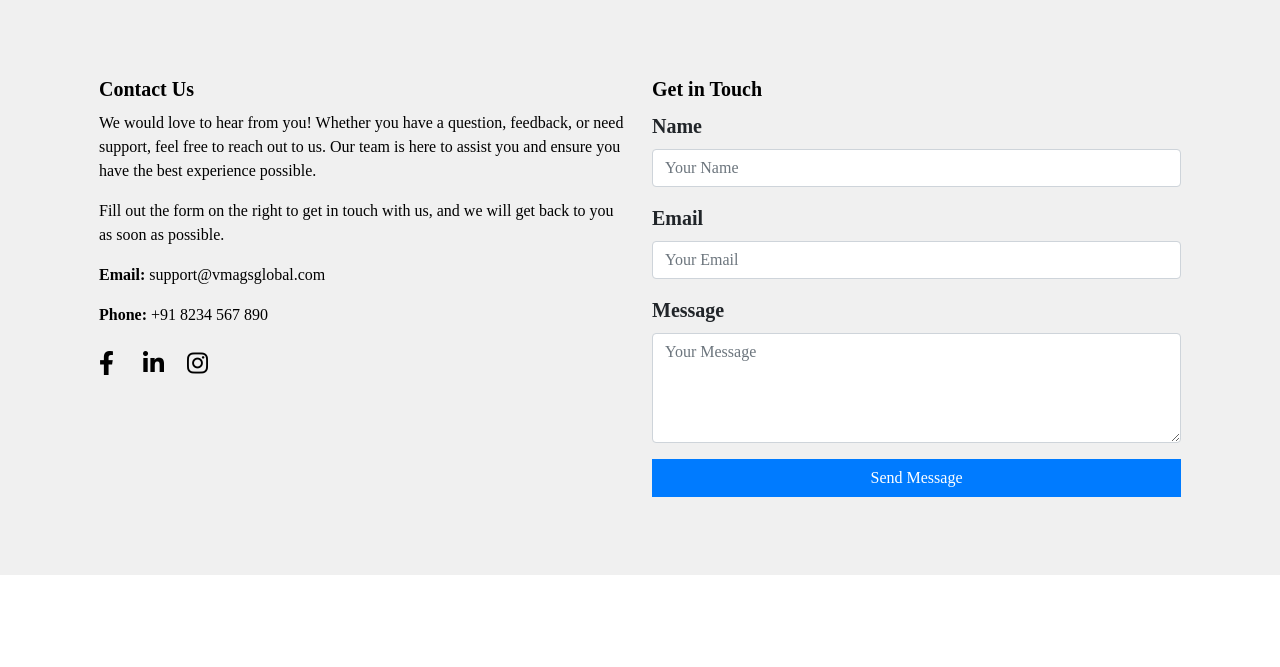
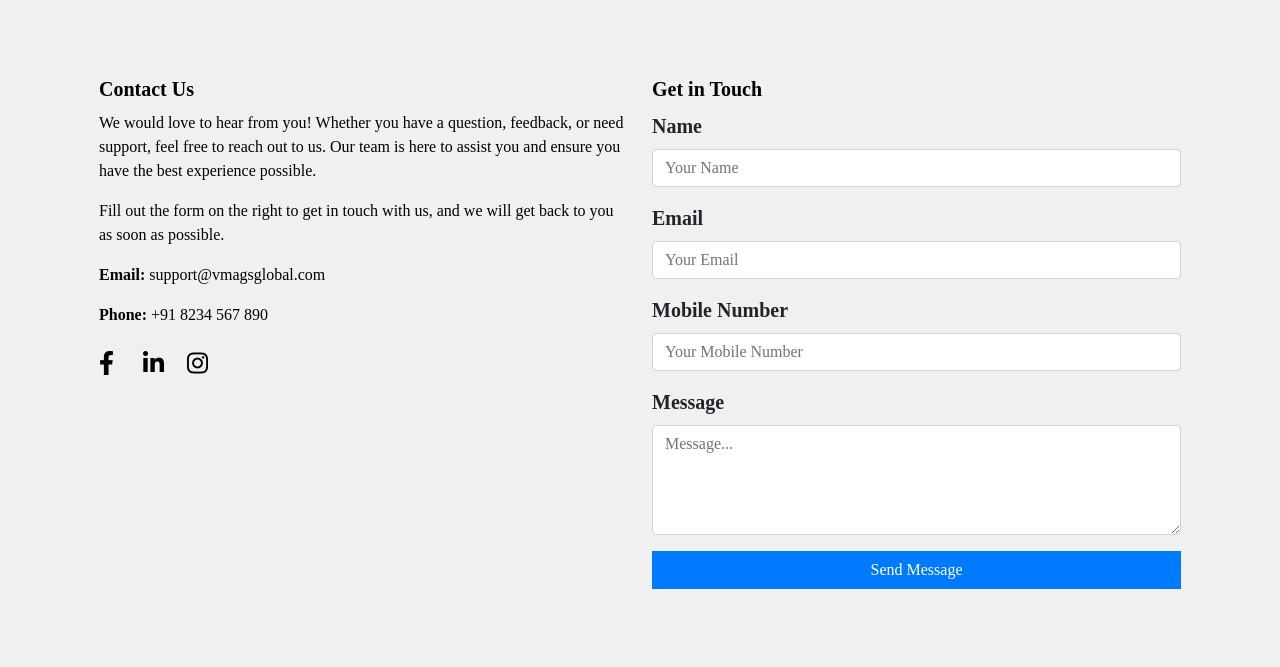
Before and after one commit to AakashRanga/WorkFlowMs, a PHP site: page /my-websocket/digi/blog.php in a window 1280 px wide. Shown: the part 2220-2887 px from the top of the page. Before the commit the page ends 2795 px from the top, so only its background shows below. Run offline with PHP 8.4, Linux system fonts and the light colour scheme.

Commit message:
contact api

```diff
--- a/digi/footer-section.php
+++ b/digi/footer-section.php
@@ -27,24 +27,125 @@
                 <!-- Form Side -->
                 <div class="col-md-6 form-side">
                     <h2 style="color:black">Get in Touch</h2>
-                    <form>
+                    <form id="contactForm" method="POST">
                         <div class="mb-3">
                             <label for="name" class="form-label">Name</label>
-                            <input type="text" class="form-control" id="name" placeholder="Your Name" required>
+                            <input type="text" name="name" class="form-control" id="name" placeholder="Your Name" required>
                         </div>
                         <div class="mb-3">
                             <label for="email" class="form-label">Email</label>
-                            <input type="email" class="form-control" id="email" placeholder="Your Email" required>
+                            <input type="email" name="email" class="form-control" id="email" placeholder="Your Email" required>
+                        </div>
+                        <div class="mb-3">
+                            <label for="mobno" class="form-label">Mobile Number </label>
+                            <input type="text" name="mobile" class="form-control" id="mobile" placeholder="Your Mobile Number" required>
                         </div>
                         <div class="mb-3">
                             <label for="message" class="form-label">Message</label>
-                            <textarea class="form-control" id="message" rows="4" placeholder="Your Message"
+                            <textarea class="form-control" name="message" id="message" rows="4" placeholder="Message..."
                                 required></textarea>
                         </div>
-                        <button type="submit" class="btn btn-primary w-100">Send Message</button>
+                        <button type="submit" class="btn btn-primary w-100" id="contactBtn">Send Message</button>
                     </form>
                 </div>
             </div>
         </div>
     </section>
 </footer>
+
+<script src="https://code.jquery.com/jquery-3.6.0.min.js"></script>
+
+<script>
+    $('#contactForm').on('submit', function(e) {
+        e.preventDefault(); // Prevent the default form submission
+
+        let formData = {
+            name: $('#name').val().trim(),
+            mobile: $('#mobile').val().trim(),
+            email: $('#email').val().trim(),
+            message: $('#message').val().trim(),
+            broucher: 'Normal Footer Contact'
+        };
+
+        // Frontend validation
+        if (formData.name === "" || formData.mobile === "" || formData.email === "" || formData.message === "") {
+            alert('All fields are required!');
+            return;
+        }
+
+
+        if (!validateEmail(formData.email)) {
+            alert('Please enter a valid email address!');
+            return;
+        }
+
+        $.ajax({
+            url: 'api/contact-form.php',
+            method: 'POST',
+            data: JSON.stringify(formData), // Send data as JSON
+            contentType: 'application/json',
+            success: function(response) {
+                if (response.status === 201) {
+                    alert("Thanks for getting in touch! We'll contact you soon.");
+                    window.location.href = "index.php"; // Redirect to login page on success
+                } else {
+                    alert('Error: ' + response.message); // Display API-specific error message
+                }
+            },
+            error: function(xhr, status, error) {
+                try {
+                    let response = JSON.parse(xhr.responseText);
+                    if (response.message) {
+                        alert('Error: ' + response.message);
+                    } else {
+                        alert('An unexpected error occurred.');
+                    }
+                } catch (e) {
+                    alert('An error occurred: ' + error);
+                }
+            }
+        });
+    });
+
+    // Email validation function
+    function validateEmail(email) {
+        const re = /^[^\s@]+@[^\s@]+\.[^\s@]+$/;
+        return re.test(email);
+    }
+
+    // Function to send notification after successful signup
+    // function sendNotification(formData) {
+    //     const notificationData = {
+    //         title: "New User Registered",
+    //         content: `New ${formData.role} user named as ${formData.name} has been logged in with UIN Number: ${formData.uin}`,
+    //         userid: 11
+    //         // userid: formData.uin // Assuming UIN is used as user ID
+    //     };
+
+    //     $.ajax({
+    //         url: 'api/notification.php',
+    //         method: 'POST',
+    //         data: JSON.stringify(notificationData), // Send notification data as JSON
+    //         contentType: 'application/json',
+    //         success: function(response) {
+    //             if (response.status === 201) {
+    //                 console.log('Notification sent successfully!');
+    //             } else {
+    //                 console.log('Notification failed: ' + response.message);
+    //             }
+    //         },
+    //         error: function(xhr, status, error) {
+    //             try {
+    //                 let response = JSON.parse(xhr.responseText);
+    //                 if (response.message) {
+    //                     console.log('Error: ' + response.message);
+    //                 } else {
+    //                     console.log('An unexpected error occurred.');
+    //                 }
+    //             } catch (e) {
+    //                 console.log('An error occurred: ' + error);
+    //             }
+    //         }
+    //     });
+    // }
+</script>
```
Also changed, not shown: digi/contact-us.php (+18 -20 lines).
